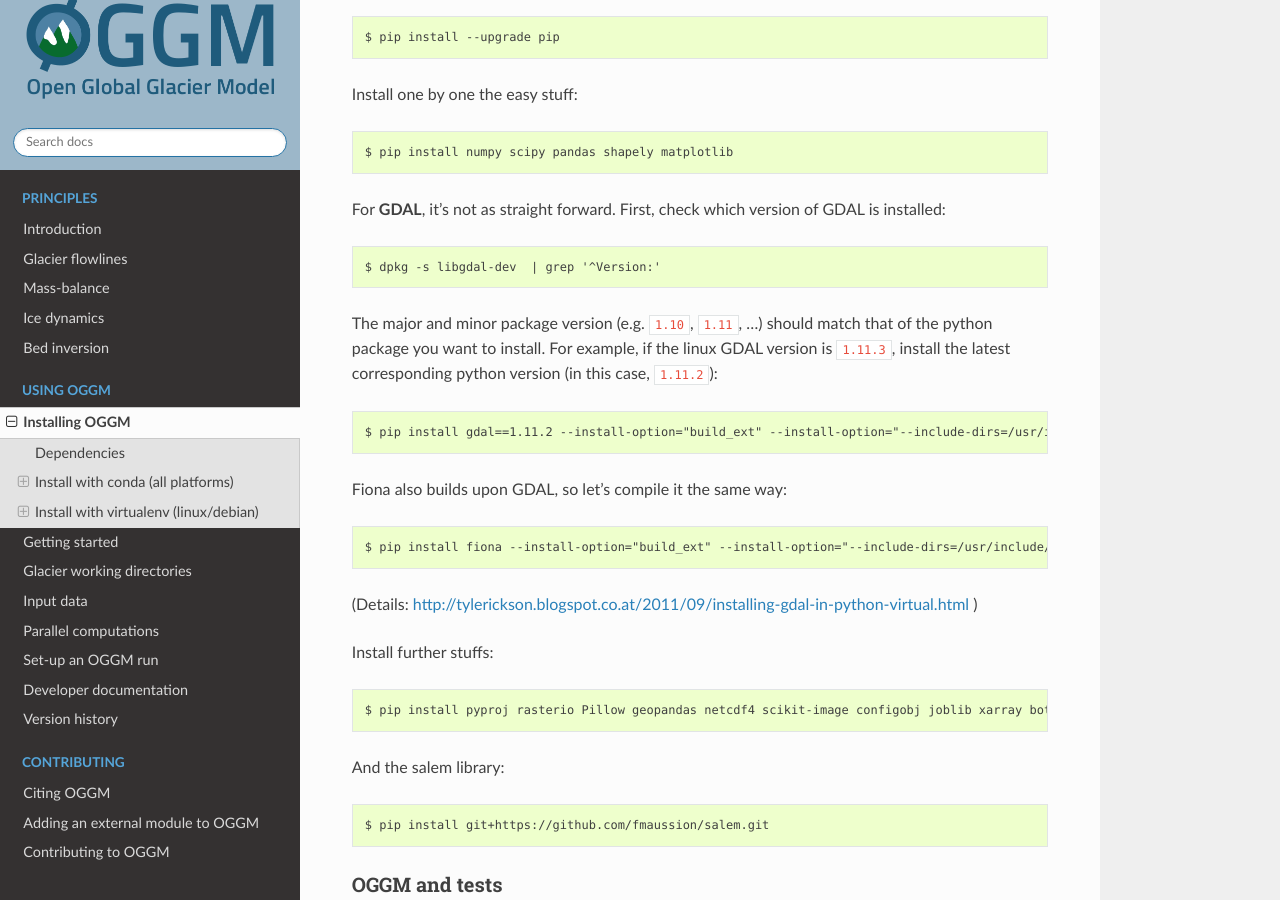
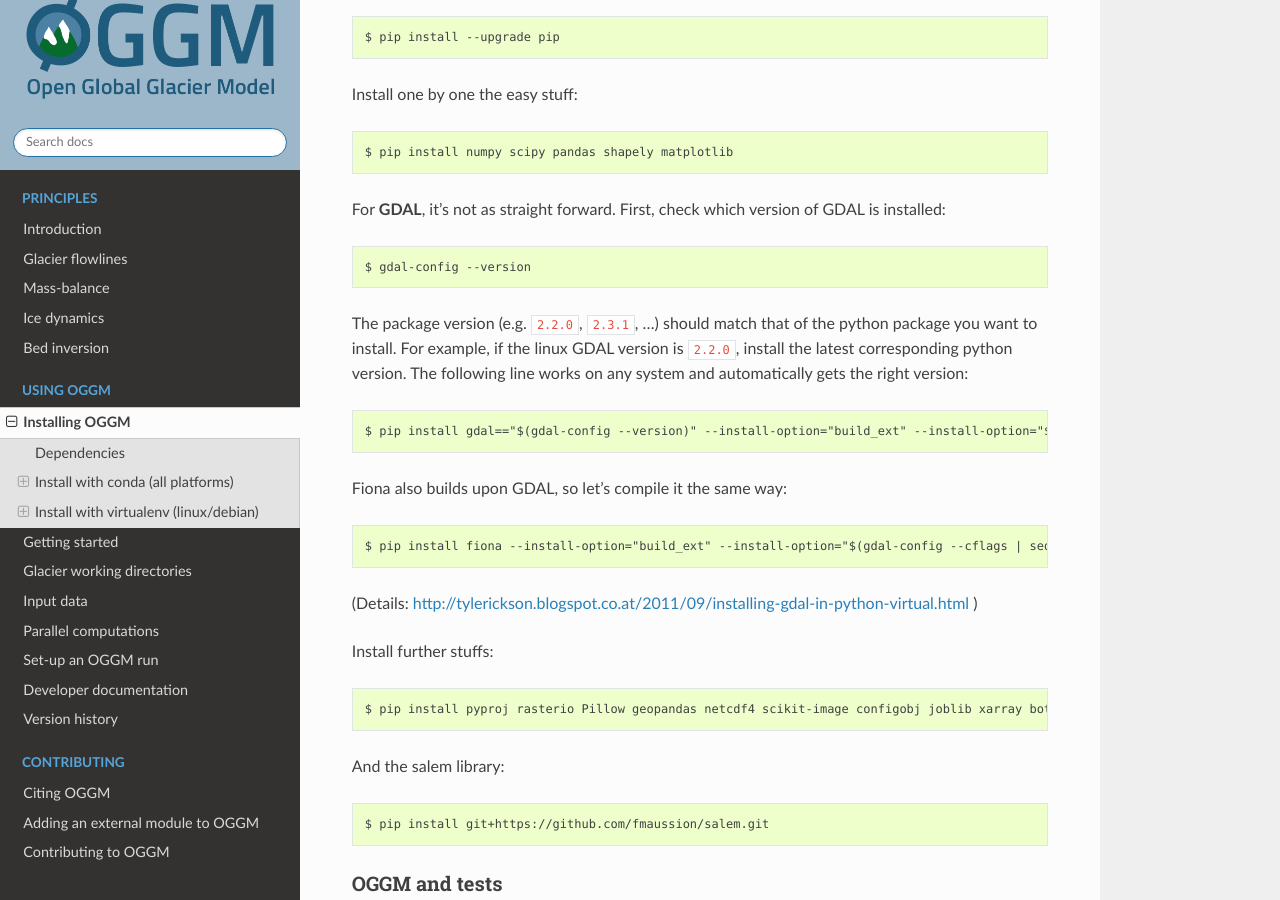
Before and after one commit to OGGM/oggm, a Sphinx documentation site: the page built from docs/installing-oggm.rst, in a window 1280 px wide and 900 px high, scrolled down 5926 px. Built offline with Sphinx 7.4.7 and the Read the Docs theme 2.0.0, drawn with Linux system fonts in a browser that asks for light colours; the version number could not be read and is left out.

Commit message:
Generalize gdal installation to work on any version and system

```diff
--- a/docs/installing-oggm.rst
+++ b/docs/installing-oggm.rst
@@ -301,18 +301,18 @@ Install one by one the easy stuff::
 For **GDAL**, it's not as straight forward. First, check which version of
 GDAL is installed::
 
-    $ dpkg -s libgdal-dev  | grep '^Version:'
+    $ gdal-config --version
 
-The major and minor package version (e.g. ``1.10``, ``1.11``, ...) should match
+The package version (e.g. ``2.2.0``, ``2.3.1``, ...) should match
 that of the python package you want to install. For example, if the linux
-GDAL version is ``1.11.3``, install the latest corresponding python version
-(in this case, ``1.11.2``)::
+GDAL version is ``2.2.0``, install the latest corresponding python version.
+The following line works on any system and automatically gets the right version::
 
-    $ pip install gdal==1.11.2 --install-option="build_ext" --install-option="--include-dirs=/usr/include/gdal"
+    $ pip install gdal=="$(gdal-config --version)" --install-option="build_ext" --install-option="$(gdal-config --cflags | sed 's/-I/--include-dirs=/')"
 
 Fiona also builds upon GDAL, so let's compile it the same way::
 
-    $ pip install fiona --install-option="build_ext" --install-option="--include-dirs=/usr/include/gdal"
+    $ pip install fiona --install-option="build_ext" --install-option="$(gdal-config --cflags | sed 's/-I/--include-dirs=/')"
 
 (Details: http://tylerickson.blogspot.co.at/2011/09/installing-gdal-in-python-virtual.html )
 
```
